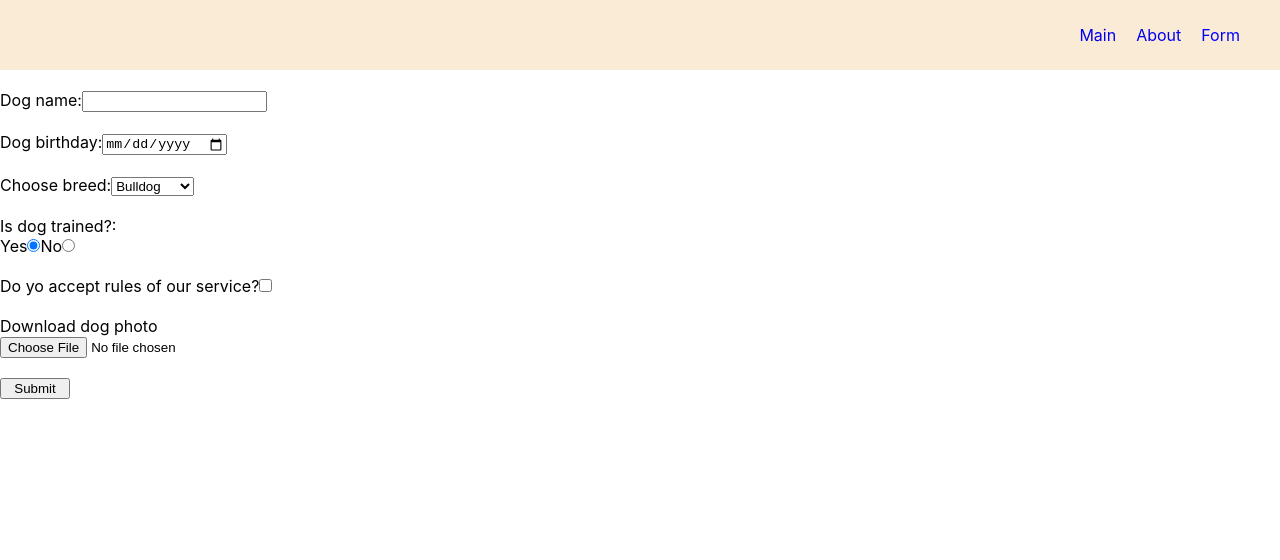
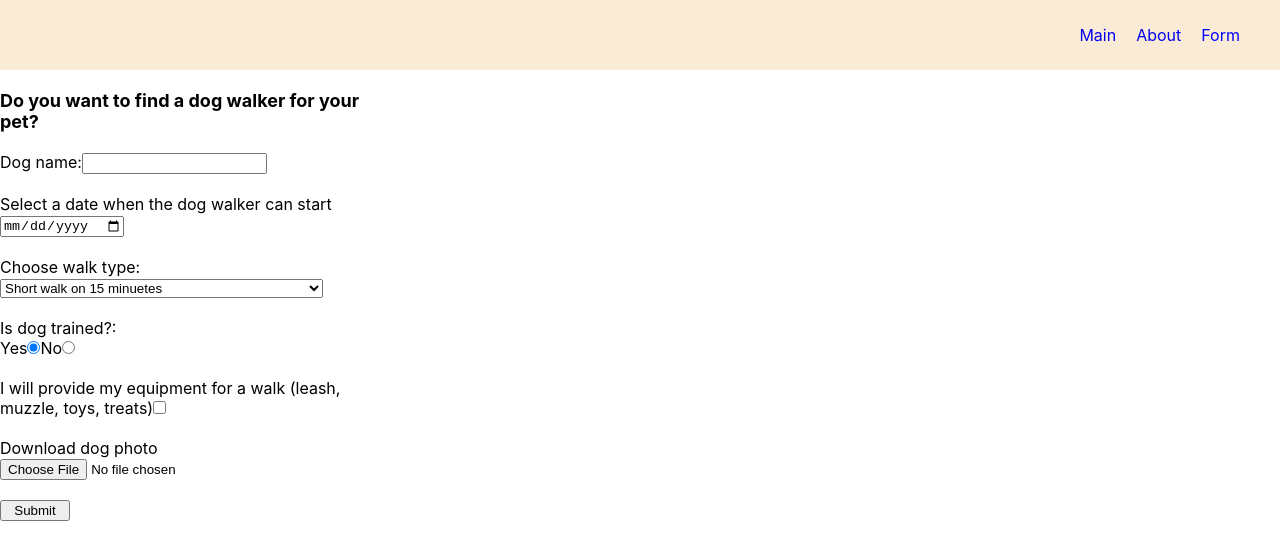
Before and after one commit to DianaSmertina/rs-react, a React (Vite) app in the folder react-component/: page /form in a window 1280 px wide. Shown: the top 560 px of the page. Built offline with nearby package versions, Linux system fonts and the light colour scheme.

Commit message:
feat: add validation

```diff
--- a/react-component/src/components/form/form.tsx
+++ b/react-component/src/components/form/form.tsx
@@ -1,60 +1,94 @@
 import { FormDogCard } from '../../pages/formPage';
 import React from 'react';
+import { validateFormFields } from '../../utilites/utilites';
 
-export class MyForm extends React.Component<{ onSubmit: (card: FormDogCard) => void }, object> {
+export interface Fields {
+  dogName: string;
+  startDate: string;
+  walkType: string;
+  isTrained: string;
+  equipment: string;
+  photo: string;
+}
+
+export class MyForm extends React.Component<
+  { onSubmit: (card: FormDogCard) => void },
+  { isFilledRight: Fields }
+> {
   dogName: React.RefObject<HTMLInputElement>;
-  dogBithday: React.RefObject<HTMLInputElement>;
-  dogBreeds: React.RefObject<HTMLSelectElement>;
+  startDate: React.RefObject<HTMLInputElement>;
+  walkType: React.RefObject<HTMLSelectElement>;
   isTrainedYes: React.RefObject<HTMLInputElement>;
   isTrainedNo: React.RefObject<HTMLInputElement>;
-  acception: React.RefObject<HTMLInputElement>;
+  equipment: React.RefObject<HTMLInputElement>;
   photo: React.RefObject<HTMLInputElement>;
   constructor(props: { onSubmit: (card: FormDogCard) => void }) {
     super(props);
     this.dogName = React.createRef();
-    this.dogBithday = React.createRef();
-    this.dogBreeds = React.createRef();
+    this.startDate = React.createRef();
+    this.walkType = React.createRef();
     this.isTrainedYes = React.createRef();
     this.isTrainedNo = React.createRef();
-    this.acception = React.createRef();
+    this.equipment = React.createRef();
     this.photo = React.createRef();
+    this.state = {
+      isFilledRight: {
+        dogName: 'form__no-errors',
+        startDate: 'form__no-errors',
+        walkType: 'form__no-errors',
+        isTrained: 'form__no-errors',
+        equipment: 'form__no-errors',
+        photo: 'form__no-errors',
+      },
+    };
   }
 
   handleSubmit: React.FormEventHandler<HTMLFormElement> = (event) => {
     event.preventDefault();
-    const photo = this.photo.current ? this.photo.current.files : '';
-    const photoURL = photo ? window.URL.createObjectURL(photo[0]) : '';
-    console.log(photoURL);
-    const card = {
+    const photo = this.photo.current ? this.photo.current.files : [];
+    const photoURL = photo?.length ? window.URL.createObjectURL(photo[0]) : '';
+    const card: FormDogCard = {
       dogName: this.dogName.current?.value,
-      dogBithday: this.dogBithday.current?.value,
-      dogBreeds: this.dogBreeds.current?.value,
-      isTrained: this.isTrainedYes.current?.checked,
-      acception: this.acception.current?.checked,
-      photo: photoURL,
+      startDate: this.startDate.current?.value,
+      walkType: this.walkType.current?.value,
+      isTrainedYes: this.isTrainedYes.current?.checked,
+      isTrainedNo: this.isTrainedNo.current?.checked,
+      equipment: this.equipment.current?.checked,
+      photoURL: photoURL,
     };
+    this.setState((prevState) => {
+      return { isFilledRight: validateFormFields(card, prevState.isFilledRight) };
+    });
     this.props.onSubmit(card);
   };
 
   render() {
     return (
       <form onSubmit={this.handleSubmit} className="form">
+        <h2>Do you want to find a dog walker for your pet?</h2>
         <label>
           Dog name:
           <input type="text" name="dogName" ref={this.dogName}></input>
+          <div className={this.state.isFilledRight.dogName}>
+            Please enter a capitalized name of 2 characters or more
+          </div>
         </label>
         <label>
-          Dog birthday:
-          <input type="date" name="birthday" ref={this.dogBithday}></input>
+          Select a date when the dog walker can start
+          <input type="date" name="startDate" ref={this.startDate}></input>
+          <div className={this.state.isFilledRight.startDate}>
+            Please enter a date tomorrow or later
+          </div>
         </label>
         <label>
-          Choose breed:
-          <select name="breeds" ref={this.dogBreeds}>
-            <option value="bulldog">Bulldog</option>
-            <option value="poodle">Poodle</option>
-            <option value="dalmatian">Dalmatian</option>
-            <option value="corgi">Corgi</option>
+          Choose walk type:
+          <select name="walkType" ref={this.walkType}>
+            <option value="short">Short walk on 15 minuetes</option>
+            <option value="averege">Average half hour walk</option>
+            <option value="long">Long walk for a couple of hours with a lot of games</option>
+            <option value="collective">Walk with other dogs for a couple of hours</option>
           </select>
+          <div className={this.state.isFilledRight.walkType}>Please select one option</div>
         </label>
         <div className="form__switch">
           <p className="switch-question">Is dog trained?:</p>
@@ -66,14 +100,16 @@ export class MyForm extends React.Component<{ onSubmit: (card: FormDogCard) => v
             No
             <input type="radio" name="switch" value="no" ref={this.isTrainedNo} />
           </label>
+          <div className={this.state.isFilledRight.isTrained}>Please select one option</div>
         </div>
         <label>
-          Do yo accept rules of our service?
-          <input type="checkbox" name="accept" ref={this.acception}></input>
+          I will provide my equipment for a walk (leash, muzzle, toys, treats)
+          <input type="checkbox" name="equipment" ref={this.equipment}></input>
         </label>
         <label>
           Download dog photo
-          <input type="file" name="photo" ref={this.photo}></input>
+          <input type="file" name="photo" ref={this.photo} accept="image/*"></input>
+          <div className={this.state.isFilledRight.photo}>Please download image</div>
         </label>
         <input type="submit" value="Submit" className="form__submit" />
       </form>
--- a/react-component/src/components/form/formCard.tsx
+++ b/react-component/src/components/form/formCard.tsx
@@ -7,23 +7,23 @@ export class FormCard extends React.Component<{ card: FormDogCard }, object> {
       <div className="card">
         <h2 className="card__dog-name">{this.props.card.dogName}</h2>
         <div className="card__img-wrap">
-          <img className="card__dog-img" src={this.props.card.photo}></img>
+          <img className="card__dog-img" src={this.props.card.photoURL}></img>
         </div>
         <p className="card__dog-info">
-          <b>Breed: </b>
-          {this.props.card.dogBreeds}
+          <b>Type of walk: </b>
+          {this.props.card.walkType}
         </p>
         <p className="card__dog-info">
-          <b>Birthday: </b>
-          {this.props.card.dogBithday};
+          <b>Start date: </b>
+          {this.props.card.startDate};
         </p>
         <p className="card__dog-info">
           <b>Dog is trained: </b>
-          {this.props.card.isTrained ? 'Yes' : 'No'};
+          {this.props.card.isTrainedYes ? 'Yes' : 'No'};
         </p>
         <p className="card__dog-info">
-          <b>Is rules accepted: </b>
-          {this.props.card.acception ? 'Yes' : 'No'};
+          <b>Do equipment need? </b>
+          {this.props.card.equipment ? 'No' : 'Yes'};
         </p>
       </div>
     );
--- a/react-component/src/style/components/_form.scss
+++ b/react-component/src/style/components/_form.scss
@@ -14,6 +14,13 @@
   margin-right: 10px;
 }
 
+.form__no-errors {
+	display: none;
+}
+
+.form__errors {
+	color: red;
+}
 // .form__switch {
 //   display: flex;
 // 	margin-bottom: 36px;
--- /dev/null
+++ b/react-component/src/utilites/utilites.tsx
@@ -0,0 +1,43 @@
+import { Fields } from '../components/form/form';
+import { FormDogCard } from '../pages/formPage';
+
+export function validateFormFields(card: FormDogCard, fields: Fields) {
+  const newCard = Object.assign({}, card);
+  const newFields = Object.assign({}, fields);
+  if (
+    newCard.dogName !== undefined &&
+    newCard.dogName.length > 1 &&
+    newCard.dogName[0].toUpperCase() === newCard.dogName[0] &&
+    /^[a-zA-Z]+$/.test(newCard.dogName)
+  ) {
+    newFields.dogName = 'form__no-errors';
+  } else {
+    newFields.dogName = 'form__errors';
+  }
+
+  if (newCard.startDate !== undefined && new Date(newCard.startDate) >= new Date()) {
+    newFields.startDate = 'form__no-errors';
+  } else {
+    newFields.startDate = 'form__errors';
+  }
+
+  if (newCard.walkType) {
+    newFields.walkType = 'form__no-errors';
+  } else {
+    newFields.walkType = 'form__errors';
+  }
+
+  if (newCard.isTrainedNo || newCard.isTrainedYes) {
+    newFields.isTrained = 'form__no-errors';
+  } else {
+    newFields.isTrained = 'form__errors';
+  }
+
+  if (newCard.photoURL) {
+    newFields.photo = 'form__no-errors';
+  } else {
+    newFields.photo = 'form__errors';
+  }
+
+  return newFields;
+}
```
Also changed, not shown: react-component/src/pages/formPage.tsx (+6 -5 lines).
